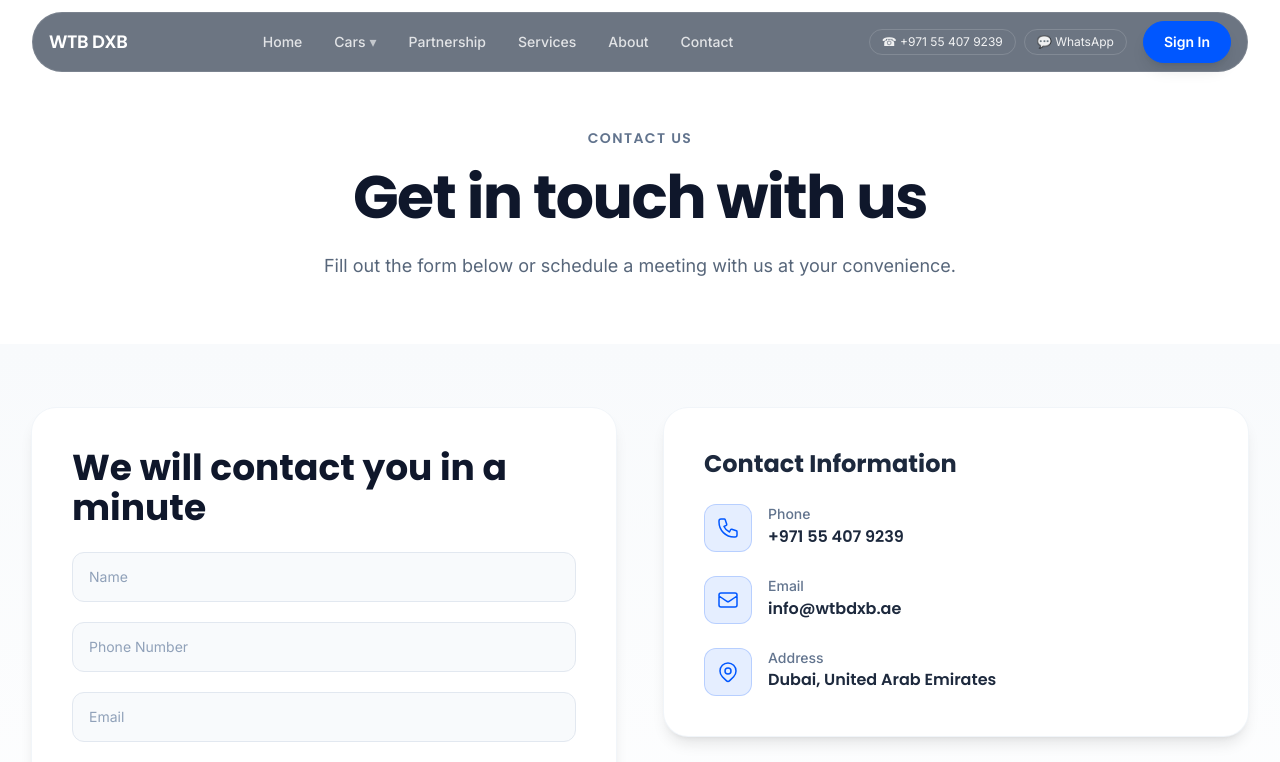
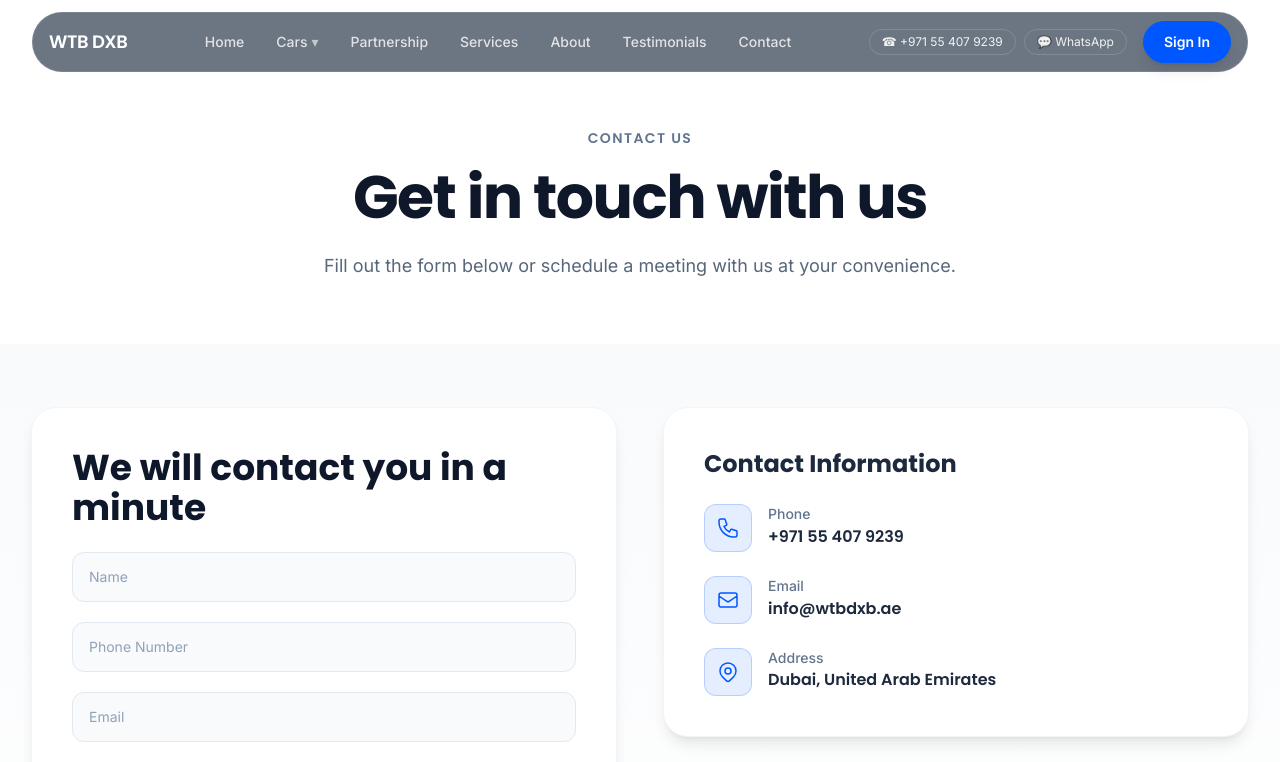
Before and after one commit to Muhammed-Haider/car-rental-service, a Next.js app: page /contact in a window 1280 px wide. Shown: the top 762 px of the page. Built offline with nearby package versions, Linux system fonts and the light colour scheme.

Commit message:
update : footer routing

```diff
--- a/src/components/ClientReviews.jsx
+++ b/src/components/ClientReviews.jsx
@@ -26,7 +26,7 @@ export default function ClientReviews() {
     ];
 
     return (
-        <section className="relative w-full overflow-hidden bg-gradient-to-b from-white to-[#F8FAFC] py-16 md:py-24">
+        <section className="relative w-full overflow-hidden bg-gradient-to-b from-white to-[#F8FAFC] py-16 md:py-24" id="clientreview">
             {/* Gradient overlays */}
             <div className="pointer-events-none absolute -left-32 top-0 h-96 w-96 rounded-full bg-[#0057FF]/5 blur-3xl" />
             <div className="pointer-events-none absolute -right-32 bottom-0 h-96 w-96 rounded-full bg-[#0057FF]/5 blur-3xl" />
--- a/src/components/Footer.jsx
+++ b/src/components/Footer.jsx
@@ -1,4 +1,5 @@
 "use client";
+import Link from 'next/link';
 
 export default function Footer() {
     return (
@@ -69,18 +70,24 @@ export default function Footer() {
                             <div className="h-0.5 w-10 bg-gradient-to-r from-[#0057FF] to-transparent rounded-full mx-auto md:mx-0" />
                         </div>
                         <ul className="space-y-3.5">
-                            {['About WTB DXB', 'Our Premium Fleet', 'Luxury Services', 'Testimonials', 'Contact & Location'].map((item) => (
-                                <li key={item}>
-                                    <a
-                                        href="#"
+                            {[
+                            { text: 'About WTB DXB', link: '/about' },
+                            { text: 'Our Premium Fleet', link: '/compare' },
+                            { text: 'Luxury Services', link: '/#car-listings' },
+                            { text: 'Testimonials', link: '/#clientreview' },
+                            { text: 'Contact & Location', link: '/contact' }
+                        ].map((item) => (
+                            <li key={item.text}>
+                                <Link
+                                    href={item.link}
                                     className="group flex items-center gap-3 text-[15px] text-slate-400 hover:text-white transition-all duration-300 justify-center md:justify-start"
                                     style={{ fontFamily: "Inter, sans-serif" }}
                                 >
                                     <svg className="h-1.5 w-1.5 text-[#0057FF] opacity-0 group-hover:opacity-100 transition-opacity duration-300" fill="currentColor" viewBox="0 0 8 8">
                                         <circle cx="4" cy="4" r="3" />
                                     </svg>
-                                        <span className="group-hover:translate-x-1 transition-transform duration-300">{item}</span>
-                                    </a>
+                                    <span className="group-hover:translate-x-1 transition-transform duration-300">{item.text}</span>
+                                </Link>
                             </li>
                             ))}
                         </ul>
--- a/src/components/Navbar.jsx
+++ b/src/components/Navbar.jsx
@@ -179,6 +179,20 @@ export default function Navbar() {
         </Link>
       </li>
       <li>
+        <Link
+          href="/#clientreview"
+          className={`${navLinkBase} ${underline}`}
+          onClick={(e) => {
+            if (pathname === '/') {
+              e.preventDefault();
+              document.getElementById('clientreview')?.scrollIntoView({ behavior: 'smooth' });
+            }
+          }}
+        >
+          Testimonials
+        </Link>
+      </li>
+      <li>
         <Link href="/contact" className={`${navLinkBase} ${underline}`}>
           Contact
         </Link>
```
Lines whose indentation alone changed are shown as unchanged.
